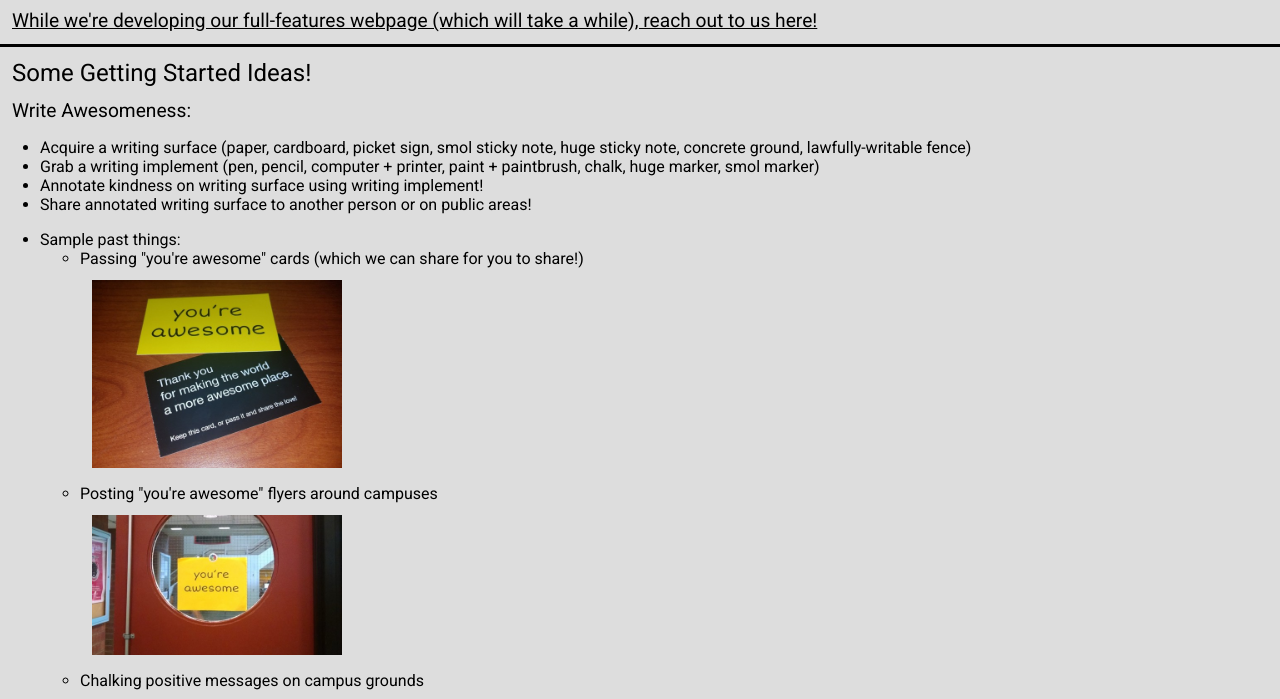
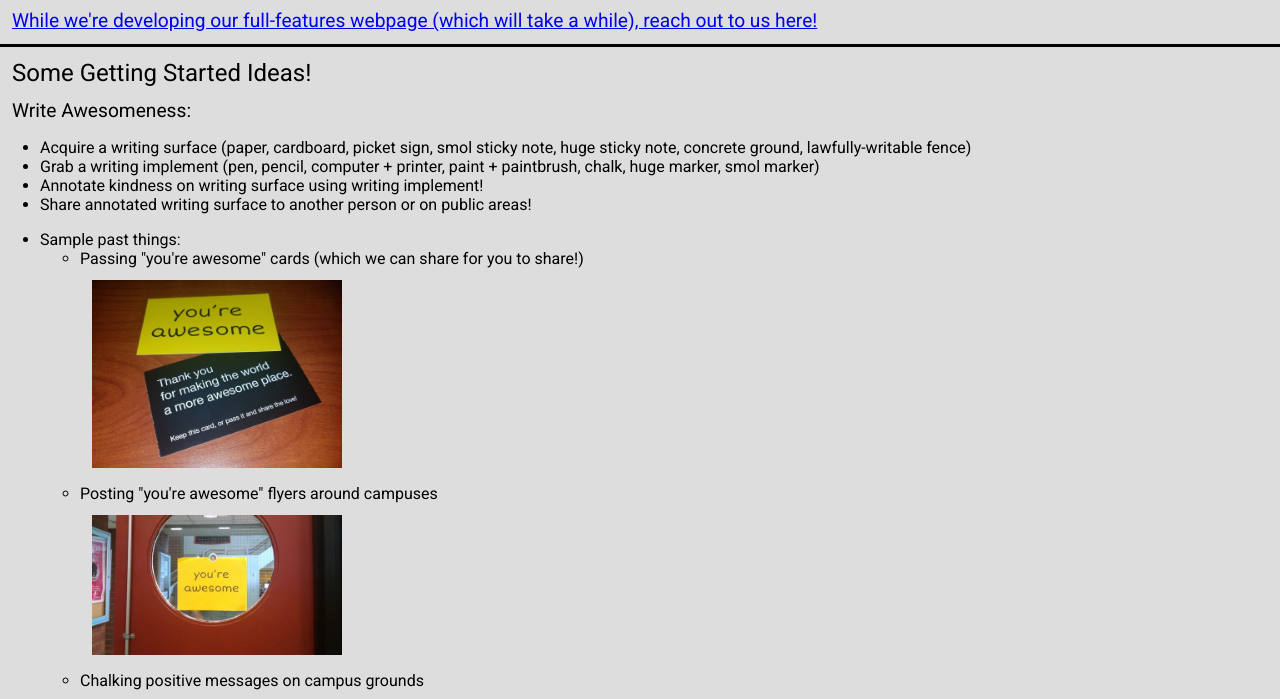
Before and after one commit to youreawesomeorg/youreawesomeorg.github.io, a plain HTML site: page index.html in a window 1280 px wide. Shown: the part 119-818 px from the top of the page. Drawn offline with Linux system fonts and the light colour scheme; a web font is replaced by a local one.

Commit message:
Enable link colors

```diff
--- a/css/overseer.css
+++ b/css/overseer.css
@@ -57,11 +57,6 @@ p
     font-size: 1em;
 }
 
-a
-{
-  color: inherit;
-}
-
 .text-width
 {
     width: 80%;
```
